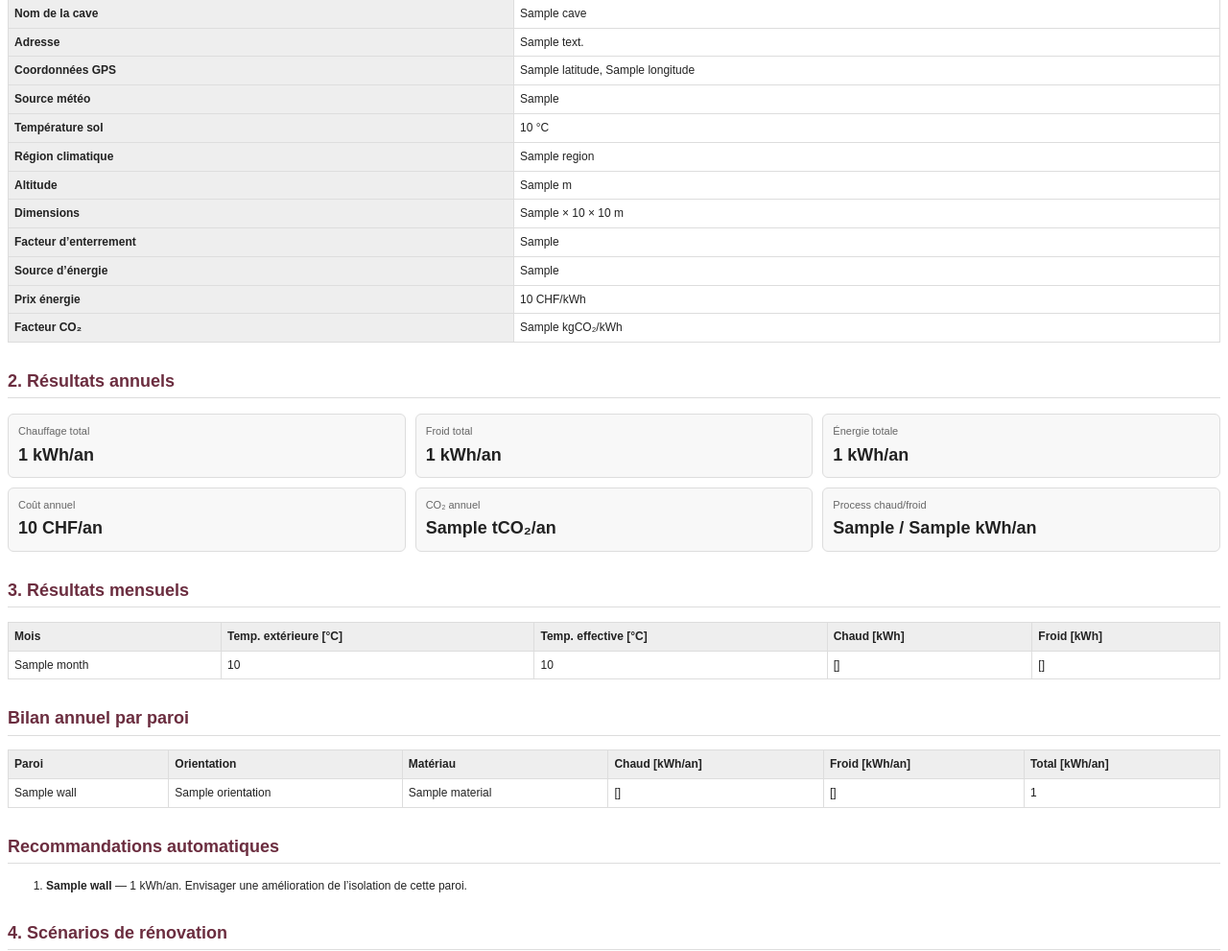
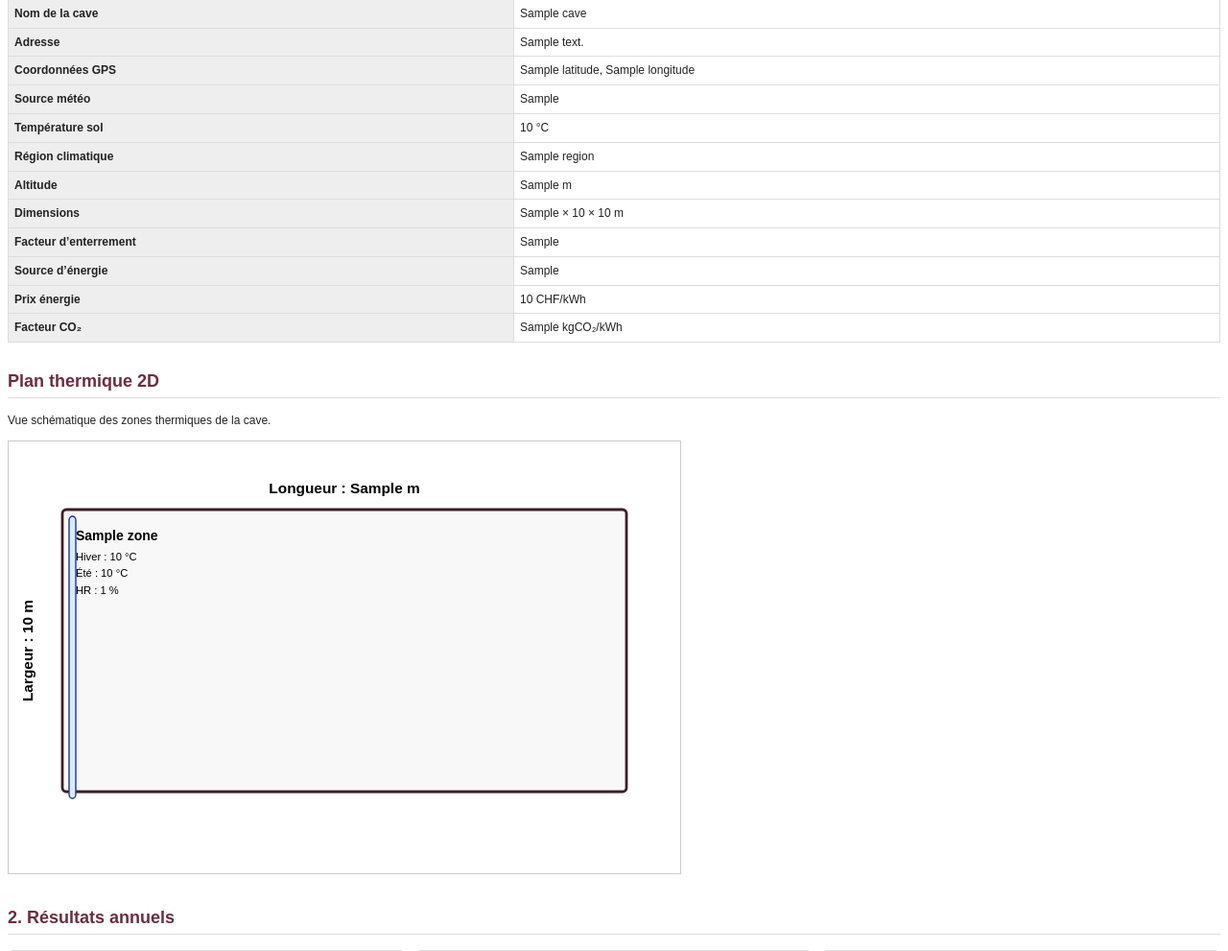
Before and after one commit to gilloubourdin-lgtm/simulcave, a FastAPI app: template app/templates/report_pdf.html in a window 1280 px wide. Shown: the part 157-1148 px from the top of the page at 96% size. Run offline with FastAPI, Linux system fonts and the light colour scheme; the template is opened without the code that fills it: most values are stand-ins (such as "Sample title", 1, 10 or a date in 2020).

Commit message:
Add 2D cave plan to PDF

```diff
--- a/app/templates/report_pdf.html
+++ b/app/templates/report_pdf.html
@@ -161,6 +161,95 @@
       </tr>
     </tbody>
   </table>
+
+  <h2>Plan thermique 2D</h2>
+
+  <p>
+    Vue schématique des zones thermiques de la cave.
+  </p>
+
+  <svg
+    width="700"
+    height="450"
+    viewBox="0 0 1000 600"
+    xmlns="http://www.w3.org/2000/svg"
+    style="border:1px solid #ccc; background:#fff;"
+  >
+    {% set scale_x = 840 / cave.length_m %}
+    {% set scale_y = 420 / cave.width_m %}
+
+    <rect
+      x="80"
+      y="80"
+      width="840"
+      height="420"
+      fill="#f8f8f8"
+      stroke="#3b1f2b"
+      stroke-width="4"
+      rx="6"
+    />
+
+    <text x="500" y="55" text-anchor="middle" font-size="22" font-weight="bold">
+      Longueur : {{ cave.length_m }} m
+    </text>
+
+    <text
+      x="35"
+      y="290"
+      text-anchor="middle"
+      transform="rotate(-90 35 290)"
+      font-size="22"
+      font-weight="bold"
+    >
+      Largeur : {{ cave.width_m }} m
+    </text>
+
+    {% for zone in cave.zones %}
+    <rect
+      x="{{ 80 + zone.x_m * scale_x }}"
+      y="{{ 80 + zone.y_m * scale_y }}"
+      width="{{ zone.length_m * scale_x }}"
+      height="{{ zone.width_m * scale_y }}"
+      fill="{% if loop.index is odd %}#dbeafe{% else %}#ead7dd{% endif %}"
+      stroke="#1e3a8a"
+      stroke-width="2"
+      rx="6"
+    />
+
+    <text
+      x="{{ 90 + zone.x_m * scale_x }}"
+      y="{{ 115 + zone.y_m * scale_y }}"
+      font-size="20"
+      font-weight="bold"
+    >
+      {{ zone.name }}
+    </text>
+
+    <text
+      x="{{ 90 + zone.x_m * scale_x }}"
+      y="{{ 145 + zone.y_m * scale_y }}"
+      font-size="16"
+    >
+      Hiver : {{ zone.target_temp_winter_c }} °C
+    </text>
+
+    <text
+      x="{{ 90 + zone.x_m * scale_x }}"
+      y="{{ 170 + zone.y_m * scale_y }}"
+      font-size="16"
+    >
+      Été : {{ zone.target_temp_summer_c }} °C
+    </text>
+
+    <text
+      x="{{ 90 + zone.x_m * scale_x }}"
+      y="{{ 195 + zone.y_m * scale_y }}"
+      font-size="16"
+    >
+      HR : {{ zone.target_humidity_percent }} %
+    </text>
+    {% endfor %}
+  </svg>
 
   <h2>2. Résultats annuels</h2>
 
```
